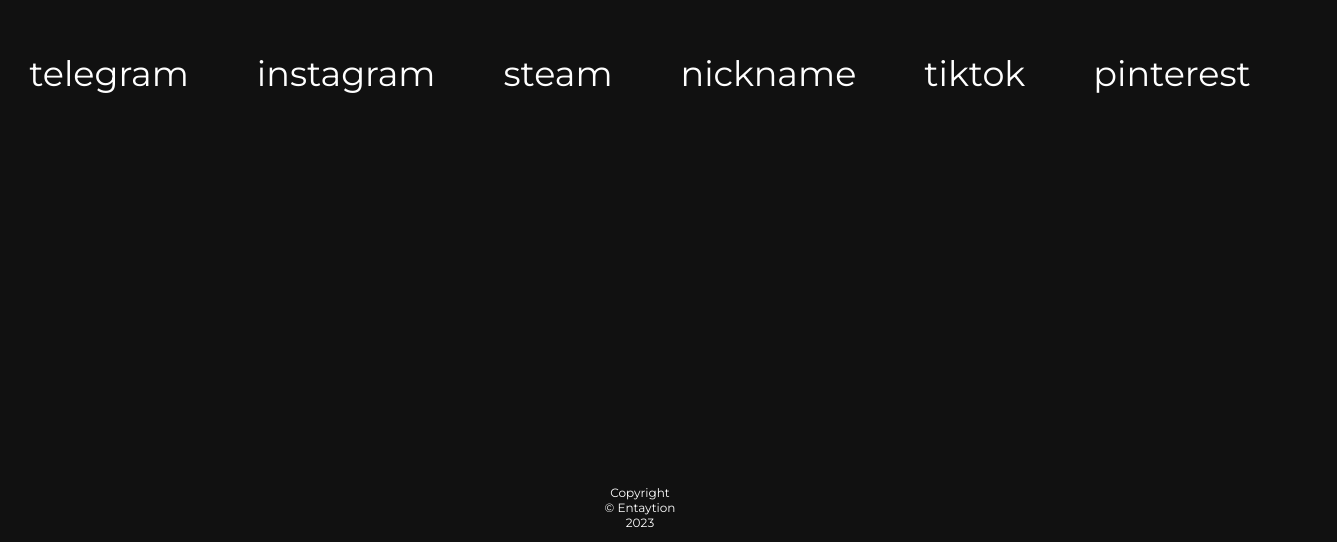
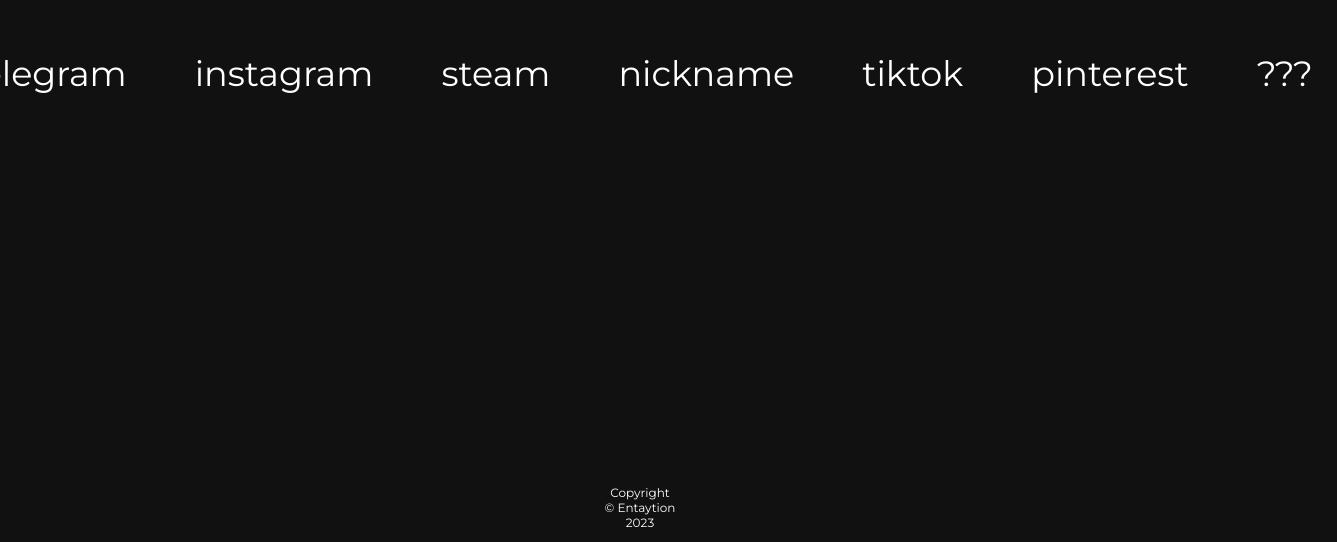
Before and after one commit to entaytion/entaytion.github.io, a plain HTML site: page index.html in a window 1280 px wide. Shown: the part 335-877 px from the top of the page, 1337 px wide, since content can reach past the window. Drawn offline with Linux system fonts and the light colour scheme.

Commit message:
update
пасхалка

```diff
--- a/index.html
+++ b/index.html
@@ -82,6 +82,7 @@
       <a href="http://mynickname.com/Entaytion" class="button">nickname</a>
    <a href="https://tiktok.com/@entaytion" class="button">tiktok</a>
    <a href="https://pinterest.com/entaytion" class="button">pinterest</a>
+   <a href="https://youtube.com/shorts/aejOahczQIg?feature=share" class="button">???</a>
     </div>
  <footer>
   <p style="font-size: 12px; text-align: center;">Copyright<br>&copy; Entaytion<br>2023</p>
```
